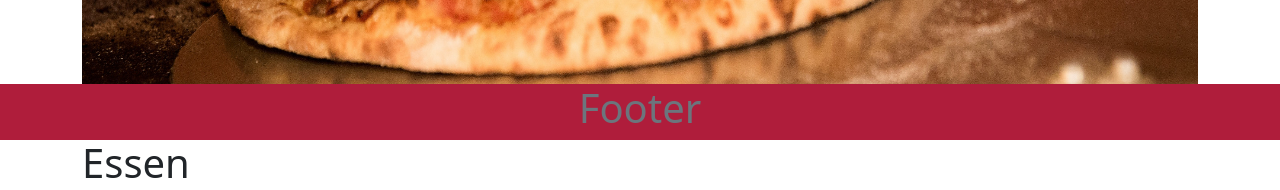
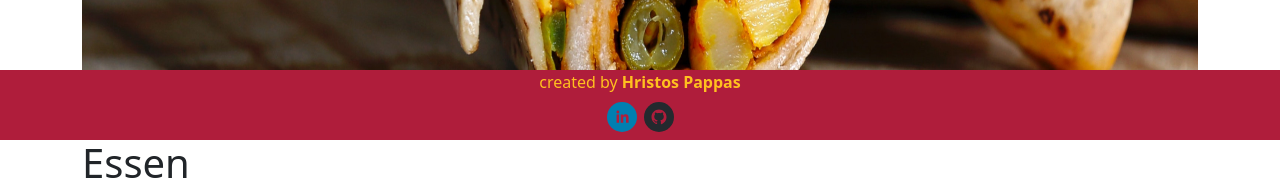
Before and after one commit to hristosppp/FoodHero, a Next.js app: page / in a window 1280 px wide. Shown: the part 660-850 px from the top of the page. Built offline with nearby package versions, Linux system fonts and the light colour scheme; no server answers; the database is empty.

Commit message:
implemented the footer

```diff
--- a/components/Footer.jsx
+++ b/components/Footer.jsx
@@ -1,8 +1,15 @@
+import { SocialIcon } from "react-social-icons";
 
 export default function Footer() {
     return (
-      <div className="d-flex justify-content-center fixed-bottom text-secondary bg-danger mt-50">
-        <h1>Footer</h1>
+      <div className="d-flex justify-content-center align-items-center flex-column fixed-bottom text-secondary bg-danger mt-50">
+        <div className="text-primary">
+          created by <strong>Hristos Pappas</strong>
+        </div>
+        <div className="m-2">
+        <SocialIcon style={{height: "30px", width: "30px", marginRight: "7px"}} url="https://www.linkedin.com/in/hristos-pappas-447a92274/" />
+        <SocialIcon style={{height: "30px", width: "30px"}} url="https://github.com/hristosppp" />
+        </div>
       </div>
     )
   }
--- a/package.json
+++ b/package.json
@@ -23,6 +23,7 @@
     "react-bootstrap": "^2.7.4",
     "react-dom": "18.2.0",
     "react-redux": "^8.0.5",
+    "react-social-icons": "^5.15.0",
     "react-toastify": "^9.1.3",
     "redux": "^4.2.1",
     "sass": "^1.62.1",
```
Also changed, not shown: public/images/warenkorb.png, 1 other file (tests, documents, lock files or other folders).
